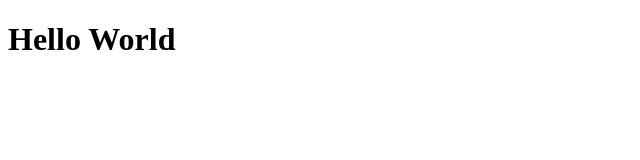
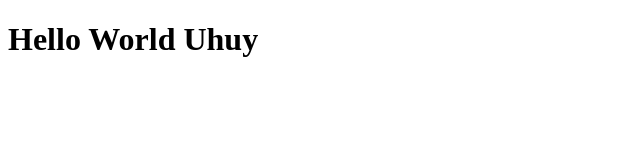
Before and after one commit to AchmadShofian/latihan1-revou, a plain HTML site: page index.html in a window 1280 px wide. Shown: the whole page, without its empty margins (0-640 px from the left). Drawn offline with Linux system fonts and the light colour scheme.

Commit message:
second commit

```diff
--- a/index.html
+++ b/index.html
@@ -4,6 +4,6 @@
         <title>Websiteku</title>
     </head>
     <body>
-        <h1>Hello World</h1>
+        <h1>Hello World Uhuy</h1>
     </body>
 </html>
```
